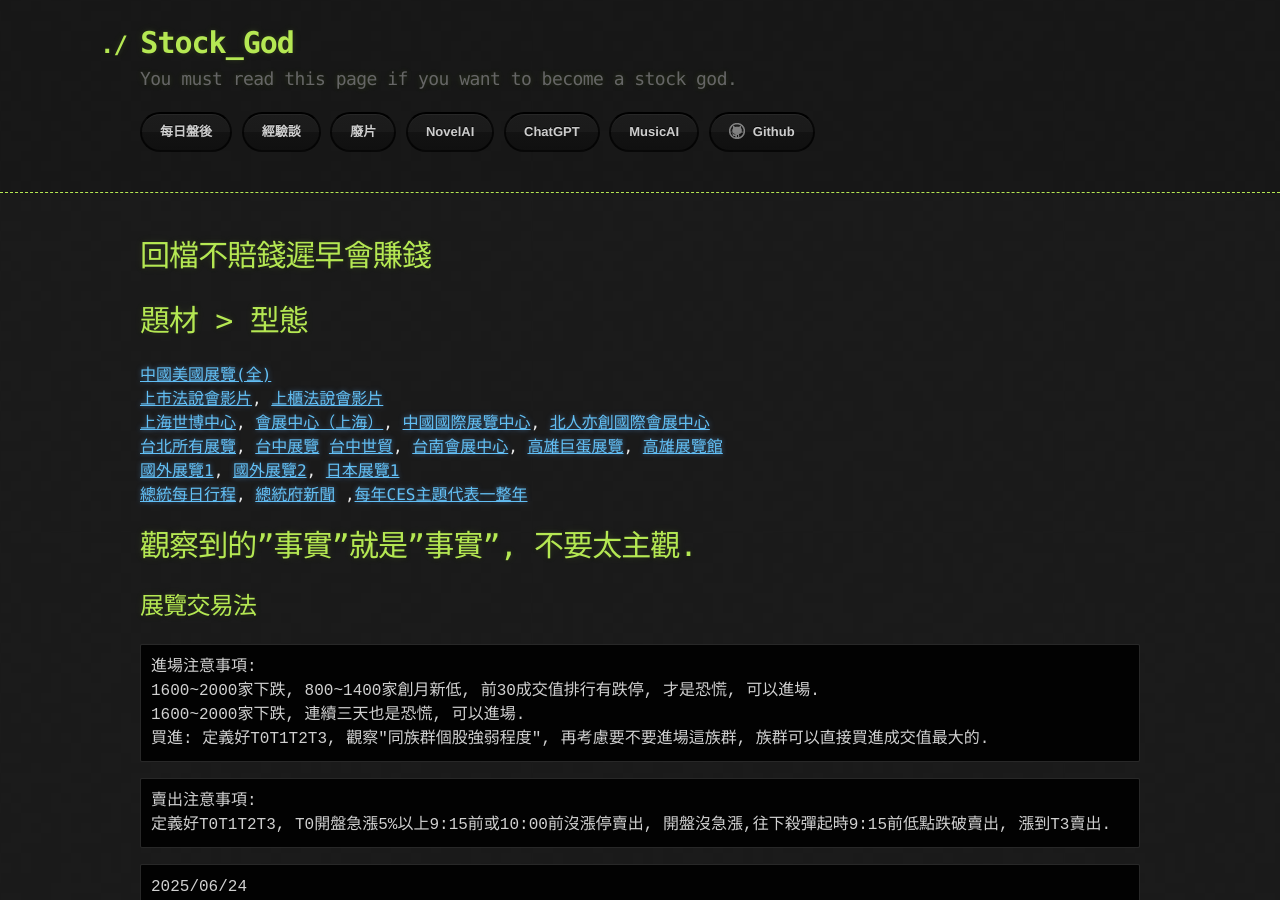
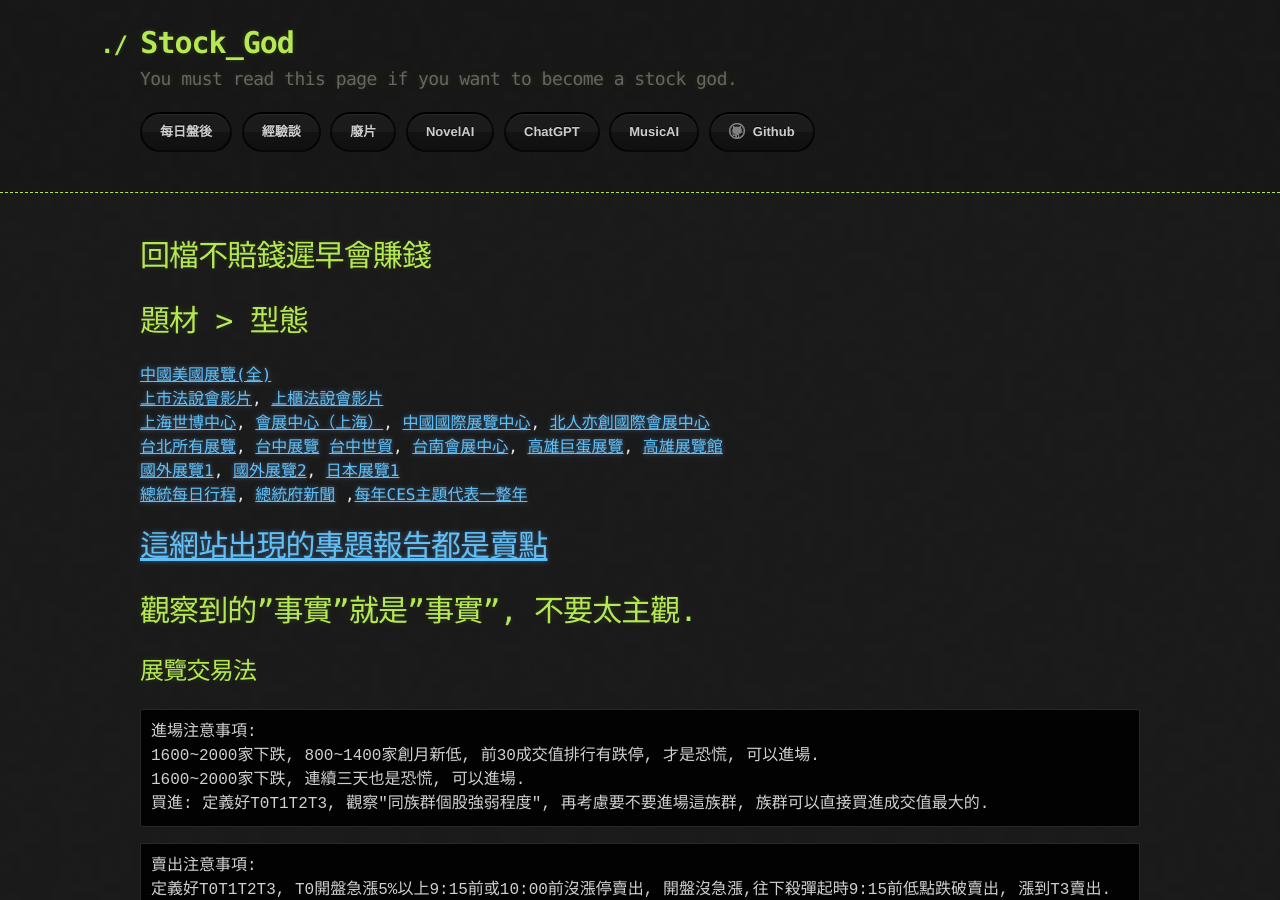
Before and after one commit to lepg5487/Stock_God, a Jekyll site: the page built from experience.md, in a window 1280 px wide and 900 px high. Built offline with Jekyll 4.4.1, drawn with Linux system fonts in a browser that asks for light colours; our own code applies the rules of GitHub Pages for plain Markdown files.

Commit message:
Update experience.md

````diff
--- a/experience.md
+++ b/experience.md
@@ -12,7 +12,7 @@ layout: testlayouts
 [國外展覽1](https://www.thetw.com/expo/indexs/0/1), [國外展覽2](https://www.chanchao.com.tw/expo.asp), [日本展覽1](https://www.rxjapan.jp/en/schedule/?show=64)
 [總統每日行程](https://www.president.gov.tw/Page/37), [總統府新聞](https://www.president.gov.tw/Page/35?DeteailNo=1&Mode=L) ,[每年CES主題代表一整年](https://www.ces.tech/media/news/press-releases.aspx)
 
-
+# [這網站出現的專題報告都是賣點](https://app3.xq.com.tw/newsxt/focustopics?just_req=1)
 # 觀察到的"事實"就是"事實", 不要太主觀.
 ## 展覽交易法
 ```
````
